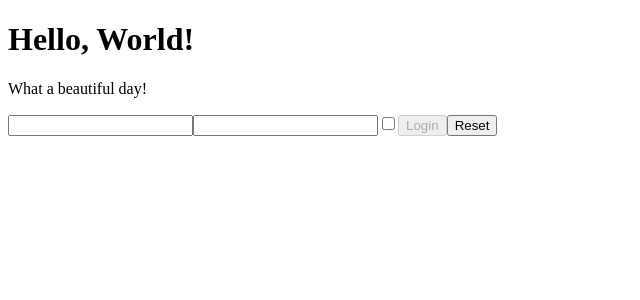
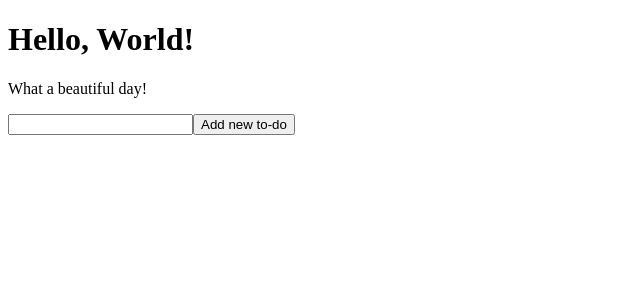
Before and after one commit to cicciocara/React-exercises, a React (Create React App) app in the folder react-exercises/: page / in a window 1280 px wide. Shown: the top 300 px of the page, without its empty margins (0-640 px from the left). Built offline with nearby package versions, Linux system fonts and the light colour scheme.

Commit message:
feat/exercise lists-03 completed

```diff
--- a/react-exercises/src/App.js
+++ b/react-exercises/src/App.js
@@ -5,6 +5,7 @@ import { Counter } from './Counter';
 import { Hello } from './Hello';
 import { InteractiveWelcome } from './InteractiveWelcome';
 import { Login } from './Login';
+import { TodoList } from './TodoList';
 import { UncontrolledLogin } from './UncontrolledLogin';
 import { Welcome } from './Welcome';
 
@@ -13,7 +14,7 @@ export class App extends React.Component {
     return (
       <div>
         <Hello />
-        <UncontrolledLogin />
+        <TodoList />
       </div>
     );
   }
--- /dev/null
+++ b/react-exercises/src/TodoList.js
@@ -0,0 +1,44 @@
+/* Create a TodoList component that renders a ul tag
+with a li tag for each item contained in the items state variable.
+ The items state variable should be an array of strings.
+ The TodoList component should also contain an input tag and a button.
+  When the button is clicked, the event handler should add the value of the input tag to the items array.*/
+import React from 'react';
+
+export class TodoList extends React.Component {
+  state = {
+    items: [],
+    todo: '',
+  };
+
+  handleInput = (event) => {
+    const value = event.target.value;
+    this.setState({
+      todo: value,
+    });
+  };
+
+  handleClick = () => {
+    const { todo, items } = this.state;
+    if (this.state.todo) {
+      items.push(todo);
+      this.setState({
+        items: items,
+      });
+    }
+  };
+
+  render() {
+    return (
+      <div>
+        <input name='todo' value={this.state.todo} onChange={this.handleInput} />
+        <button onClick={this.handleClick}>Add new to-do</button>
+        <ul>
+          {this.state.items.map((item, index) => (
+            <li key={index}>{item}</li>
+          ))}
+        </ul>
+      </div>
+    );
+  }
+}
```
